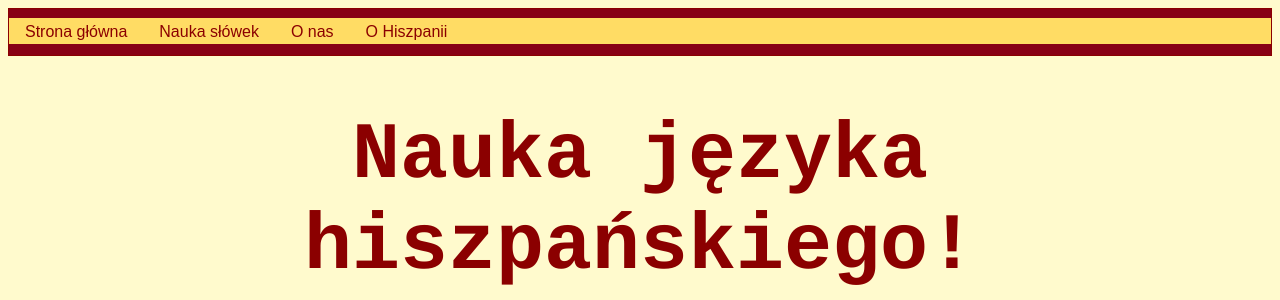
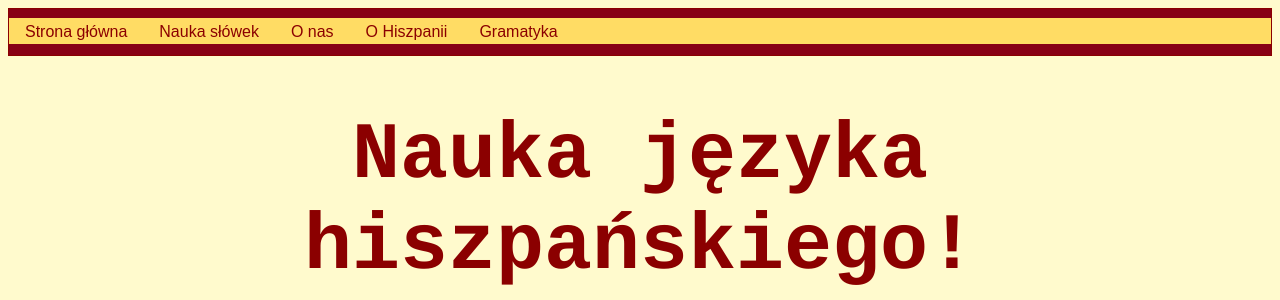
Before and after one commit to KKarolinaKK/Nauka_jezyka_hiszpanskiego, a Django app: page / in a window 1280 px wide. Shown: the top 300 px of the page. Run offline with Django 3.2, Linux system fonts and the light colour scheme.

Commit message:
gramatyka

```diff
--- a/uploads/templates/base.html
+++ b/uploads/templates/base.html
@@ -14,6 +14,7 @@
               <li><a href="{% url 'slowka' %}">Nauka słówek</a></li>
               <li><a href="{% url 'my' %}">O nas</a></li>
               <li><a href="{% url 'kontakt' %}">O Hiszpanii</a></li>
+              <li><a href="{% url 'gramatyka' %}">Gramatyka</a></li>
           </ul>
       </nav>
     </header>
```
